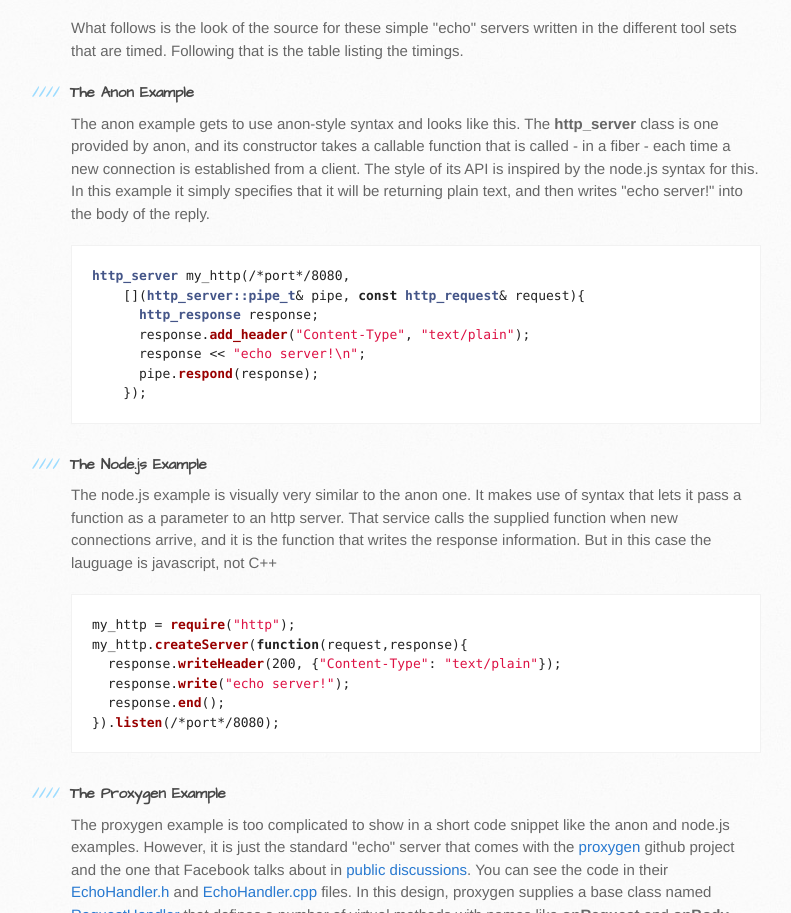
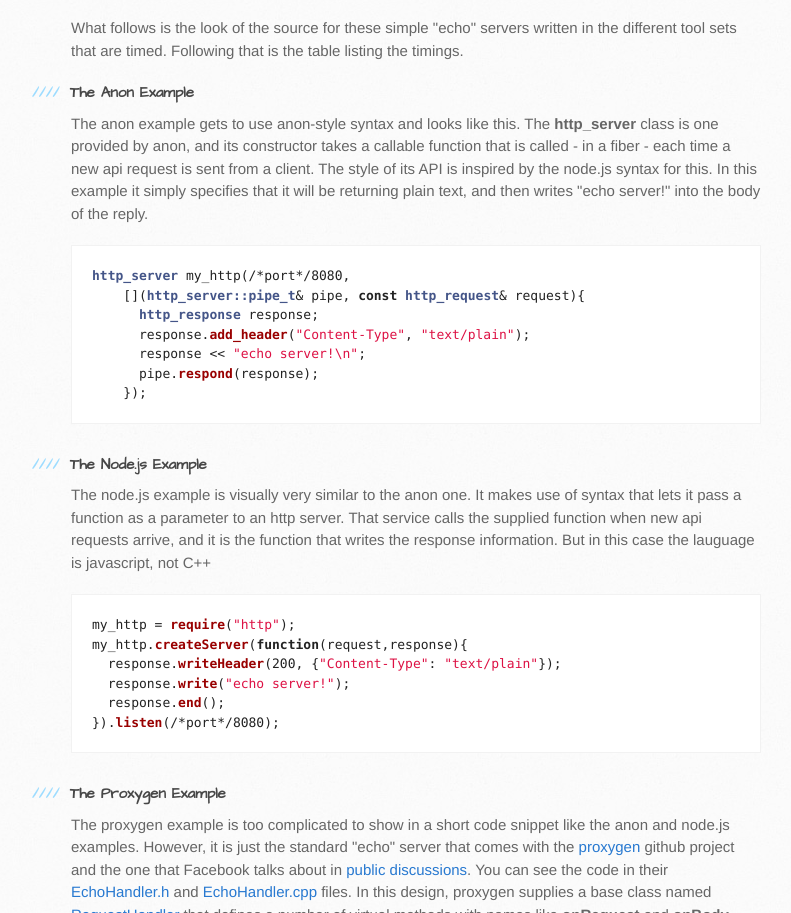
Before and after one commit to pkholland/anon, a plain HTML site: page more_timings.html in a window 1280 px wide. Shown: the part 2519-3432 px from the top of the page, without its empty margins (99-890 px from the left). Drawn offline with Linux system fonts and the light colour scheme.

Commit message:
rewording

```diff
--- a/more_timings.html
+++ b/more_timings.html
@@ -195,7 +195,7 @@ The Anon Example
 <p>
 The anon example gets to use anon-style syntax and looks like this.  The <b>http_server</b> class is
 one provided by anon, and its constructor takes a callable function that is called - in a fiber - each
-time a new connection is established from a client.  The style of its API is inspired by the node.js
+time a new api request is sent from a client.  The style of its API is inspired by the node.js
 syntax for this.  In this example it simply specifies that it will be returning plain text, and then
 writes "echo server!" into the body of the reply.
 </p>
@@ -216,7 +216,7 @@ The Node.js Example
 
 <p>
 The node.js example is visually very similar to the anon one.  It makes use of syntax that lets it pass
-a function as a parameter to an http server.  That service calls the supplied function when new connections
+a function as a parameter to an http server.  That service calls the supplied function when new api requests
 arrive, and it is the function that writes the response information.  But in this case the lauguage is javascript,
 not C++
 </p>
```
